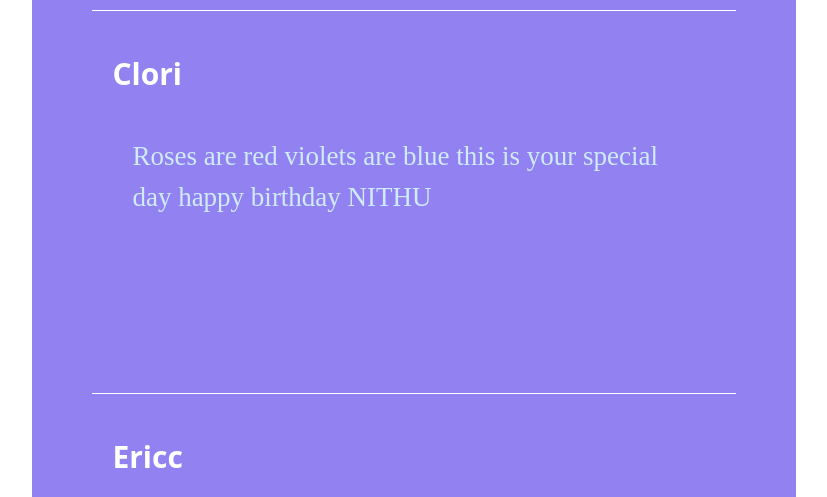
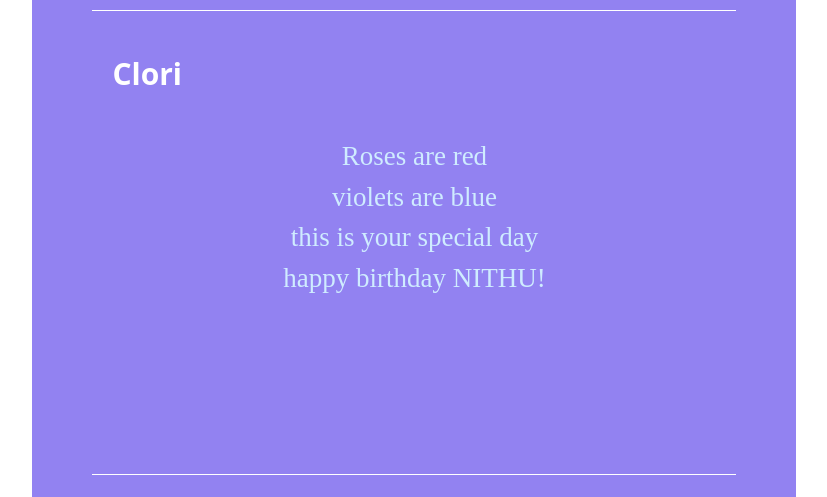
Before and after one commit to IoanaGeorgia/bd_n, a plain HTML site: page index.html in a window 1280 px wide. Shown: the part 3280-3777 px from the top of the page, without its empty margins (392-1219 px from the left). Drawn offline with nearby package versions, Linux system fonts and the light colour scheme; a web font is replaced by a local one.

Commit message:
clori formatted

```diff
--- a/index.html
+++ b/index.html
@@ -172,8 +172,8 @@
                     Clori
                 </div>
                 <div class="custom-card-content">
-                    <p>
-                        Roses are red violets are blue this is your special day happy birthday NITHU
+                    <p class="text-center">
+                        Roses are red<br> violets are blue<br> this is your special day<br> happy birthday NITHU! <br>
                     </p>
 
 
```
